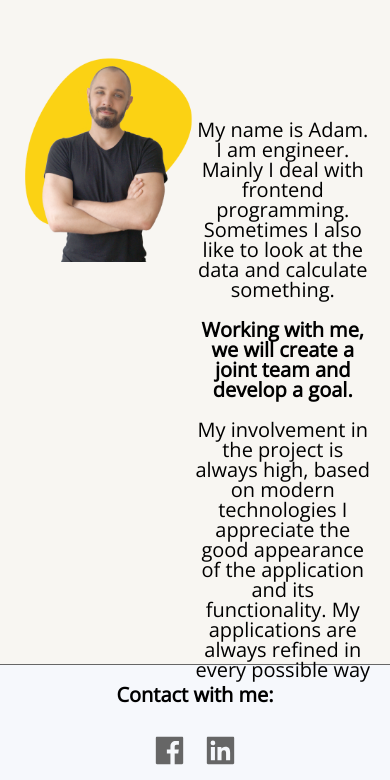
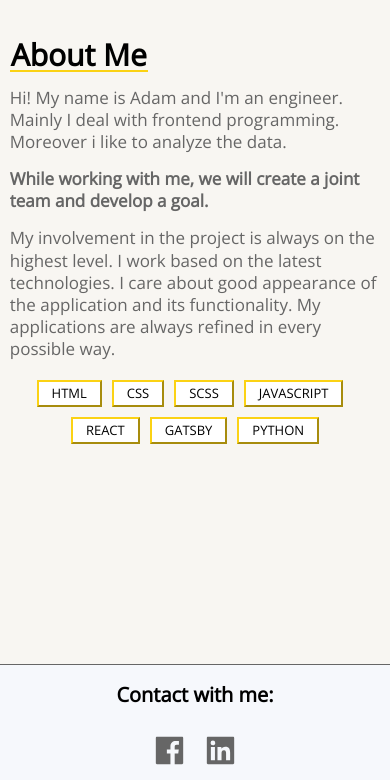
Before and after one commit to SusulAdam/Portfolio, a Gatsby site: page /about in a window 390 px wide. Shown: the part 68-848 px from the top of the page. Built offline with nearby package versions, Linux system fonts and the light colour scheme; Gatsby itself is replaced by a stand-in of ours.

Commit message:
Add new component 'technologies' which contains the main map  of technologies and it used in about-me. Implement resposible style for the about page- small corection in the Home page- change name of the control button, correction text of the error-page, delete my surname form them home and change logo of the navigation from AS (which means initilas) to user icon

```diff
--- a/src/components/AboutMe.js
+++ b/src/components/AboutMe.js
@@ -1,6 +1,7 @@
 import React from "react"
 import { useStaticQuery, graphql } from "gatsby"
 import Image from "gatsby-image"
+import Technologies from "../constants/technologies"
 
 const query = graphql`
   {
@@ -29,20 +30,22 @@ const AboutMe = () => {
         </div>
         <div className="about__information-container">
           <div className="about__main-information">
+            <h5 className="about__title">About Me</h5>
             <p className="about__split-information">
-              My name is Adam. I am engineer. Mainly I deal with frontend
-              programming. Sometimes I also like to look at the data and
-              calculate something.
+              Hi! My name is Adam and I'm an engineer. Mainly I deal with
+              frontend programming. Moreover i like to analyze the data.
             </p>
             <p className="about__split-information">
-              Working with me, we will create a joint team and develop a goal.
+              While working with me, we will create a joint team and develop a
+              goal.
             </p>
             <p className="about__split-information">
-              My involvement in the project is always high, based on modern
-              technologies I appreciate the good appearance of the application
-              and its functionality. My applications are always refined in every
-              possible way
+              My involvement in the project is always on the highest level. I
+              work based on the latest technologies. I care about good
+              appearance of the application and its functionality. My
+              applications are always refined in every possible way.
             </p>
+            <Technologies />
           </div>
           <div className="about__language-information"></div>
         </div>
--- a/src/components/ErrorLayout.js
+++ b/src/components/ErrorLayout.js
@@ -8,6 +8,7 @@ const ErrorLayout = () => {
         <p className="error__title">Error 404</p>
         <p className="error__title ">
           This page isn't available. Sorry about that. Please back to the home
+          page
         </p>
       </div>
 
--- a/src/components/Home.js
+++ b/src/components/Home.js
@@ -25,13 +25,13 @@ const Home = () => {
   return (
     <section className="home">
       <article className="main-information">
-        <h1 className="main-information__name-info">I'm Adam Susuł</h1>
+        <h1 className="main-information__name-info">I'm Adam</h1>
         <h4 className="main-information__proffesion-info">
           Frontend developer
         </h4>
 
         <Link to="contact">
-          <button className="main-information__contact btn">Hire me</button>
+          <button className="main-information__contact btn">Click me</button>
         </Link>
 
         <ContactIcons />
--- a/src/components/Navbar.js
+++ b/src/components/Navbar.js
@@ -2,13 +2,16 @@ import React from "react"
 import PageLinks from "../constants/links"
 import "../styles/main.scss"
 import { FaAlignRight } from "react-icons/fa"
+import { BsPersonFill } from "react-icons/bs"
 
 const Navbar = ({ toggleSideBar }) => {
   return (
     <>
       <nav className="navbar">
         <div className="navbar__container">
-          <p className="navbar__logo">AS</p>
+          <p className="navbar__logo">
+            <BsPersonFill />
+          </p>
           <button
             type="button"
             className="navbar__control"
--- a/src/constants/technologies.js
+++ b/src/constants/technologies.js
@@ -0,0 +1,28 @@
+import React from "react"
+
+const programingTechnologies = [
+  {
+    id: 1,
+    name: "html",
+  },
+  { id: 2, name: "css" },
+  { id: 3, name: "scss" },
+  { id: 4, name: "javascript" },
+  { id: 5, name: "react" },
+  { id: 6, name: "gatsby" },
+  { id: 7, name: "python" },
+]
+
+const programingTechnology = programingTechnologies.map(technology => {
+  return (
+    <li classname="technology" key={technology.id}>
+      {technology.name}
+    </li>
+  )
+})
+
+const Technologies = () => {
+  return <ul className="technologies">{programingTechnology}</ul>
+}
+
+export default Technologies
--- a/src/styles/parts/_about.scss
+++ b/src/styles/parts/_about.scss
@@ -14,27 +14,120 @@
     padding-top: 50px;
 
     .about__image {
-      width: 50vw;
+      width: 40vw;
       max-width: 350px;
     }
 
     .about__information-container {
-      padding-top: 50px;
+      padding: 50px 0 0 30px;
       width: 50vw;
       max-width: 450px;
 
       .about__main-information {
+        .about__title {
+          font-size: 30px;
+          font-weight: 700;
+          //   position: relative;
+          padding-bottom: 5px;
+          border-bottom: 2px solid $mainContrastColor;
+          width: 138px;
+
+          //   &::after {
+          //     position: absolute;
+          //     content: "";
+          //     left: 20px;
+          //     bottom: 0;
+          //     width: 140px;
+          //     height: 2px;
+          //     background-color: $mainContrastColor;
+          //   }
+        }
+
         .about__split-information {
           font-family: $mainFont;
-          text-align: center;
+          color: $mainSecondaryColor;
           padding-top: 20px;
           font-size: 20px;
+          line-height: 1.3;
 
-          &:nth-child(2) {
+          &:nth-child(3) {
             font-weight: 700;
+          }
+        }
+      }
+
+      .technologies {
+        padding-top: 10px;
+        display: flex;
+        flex-wrap: wrap;
+        justify-content: center;
+
+        li {
+          margin-top: 10px;
+          border: 2px outset $mainContrastColor;
+          margin-right: 10px;
+          padding: 5px 13px 5px 13px;
+          font-size: 15px;
+          font-weight: 500;
+          background-color: #ffffff;
+          text-transform: uppercase;
+
+          &:last-child {
+            margin: 10px 0 0 0;
           }
         }
       }
     }
   }
 }
+
+@media (max-width: 900px) {
+  .about {
+    .about__container {
+      padding-top: 20px;
+
+      .about__information-container {
+        padding: 20px 0 0 30px;
+
+        .about__main-information {
+          .about__split-information {
+            padding-top: 15px;
+            font-size: 17px;
+          }
+        }
+
+        .technologies {
+          li {
+            font-size: 13px;
+          }
+        }
+      }
+    }
+  }
+}
+
+@media (max-width: 730px) {
+  .about {
+    .about__container {
+      width: 95vw;
+      max-width: 100%;
+
+      .about__image {
+        display: none;
+      }
+
+      .about__information-container {
+        width: 95vw;
+        padding: 20px 0 0 0;
+        max-width: 100%;
+
+        .about__main-information {
+          .about__title {
+            text-align: center;
+            padding: 0;
+          }
+        }
+      }
+    }
+  }
+}
```
